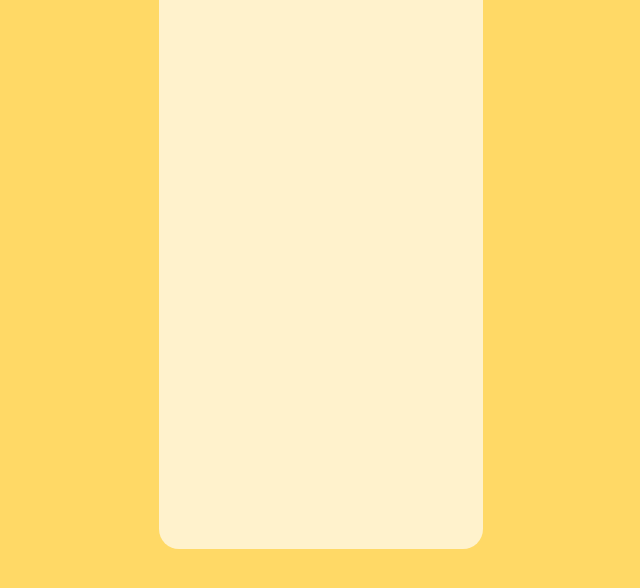
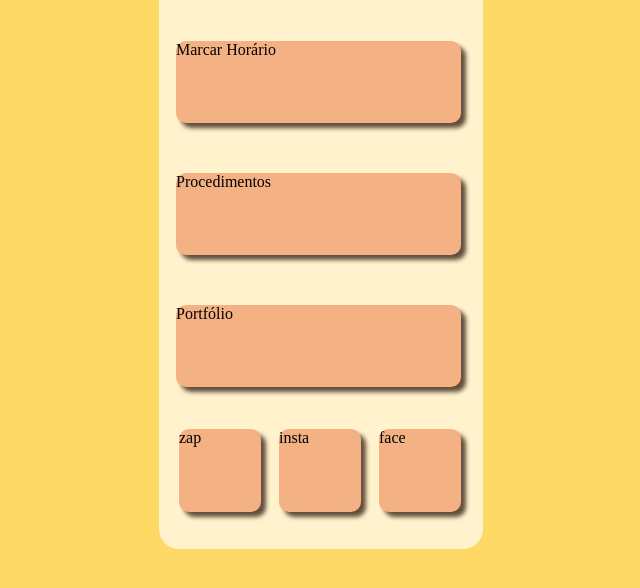
Before and after one commit to Italobgg/agendamento, a plain HTML site: page index.html in a window 1280 px wide. Shown: the part 212-800 px from the top of the page, without its empty margins (319-959 px from the left). Drawn offline with Linux system fonts and the light colour scheme.

Commit message:
add cards

```diff
--- a/index.html
+++ b/index.html
@@ -1,5 +1,6 @@
 <!DOCTYPE html>
 <html lang="en">
+
 <head>
     <meta charset="UTF-8">
     <meta http-equiv="X-UA-Compatible" content="IE=edge">
@@ -10,28 +11,30 @@
 
 <body>
     <main class="principal">
-        <div class="topo">
+
+        <div class="titulo">
             <h1 class="logo">Sol <span class="logoE">&</span> Mar</h1>
             <h2 class="subtitulo">Bem-vindo</h2>
         </div>
 
-<!--         <div class="opcao">
+        <div class="opcoes">
             <div class="marcar-horario">
-                <span>Marcar Horário</span>
+                <span class="marcar-span">Marcar Horário</span>
             </div>
 
             <div class="procedimentos">
-                <span>Procedimentos</span>
+                <span class="procedimentos-span">Procedimentos</span>
             </div>
 
             <div class="portfolio">
-                <span>Portfólio</span>
+                <span class="portfolio-span">Portfólio</span>
             </div>
         </div>
 
         <div class="icons">
+
             <div class="zap">
-                <span>zap</span>
+                <span>face</span>
             </div>
 
             <div class="insta">
@@ -39,9 +42,11 @@
             </div>
 
             <div class="face">
-                <span>face</span>
+                <span>zap</span>
             </div>
-        </div> -->
+
+        </div>
     </main>
 </body>
+
 </html>
--- a/style.css
+++ b/style.css
@@ -23,7 +23,7 @@ body {
     border-radius: 20px;
 }
 
-.topo {
+.titulo {
     position: absolute;
     width: 324px;
     height: 70px;
@@ -43,8 +43,7 @@ body {
 }
 
 .logoE {
-    color: #FAAB78
-    ;
+    color: #FAAB78;
 }
 
 .subtitulo {
@@ -52,3 +51,85 @@ body {
     font-size: 35px;
 
 }
+
+.opcoes {}
+
+.marcar-horario {
+    position: absolute;
+    width: 285px;
+    height: 82px;
+    left: 17px;
+    top: 212px;
+
+    background: #F4B183;
+    box-shadow: 5px 5px 4px rgba(90, 69, 53, 0.95);
+    border-radius: 10px;
+}
+
+.procedimentos {
+    position: absolute;
+    width: 285px;
+    height: 82px;
+    left: 17px;
+    top: 344px;
+
+    background: #F4B183;
+    box-shadow: 5px 5px 4px rgba(90, 69, 53, 0.95);
+    border-radius: 10px;
+}
+
+.portfolio {
+    position: absolute;
+    width: 285px;
+    height: 82px;
+    left: 17px;
+    top: 476px;
+
+    background: #F4B183;
+    box-shadow: 5px 5px 4px rgba(90, 69, 53, 0.95);
+    border-radius: 10px;
+}
+
+.zap {
+    position: absolute;
+    width: 82px;
+    height: 83px;
+    left: 220px;
+    top: 600px;
+
+    background: #F4B183;
+    box-shadow: 5px 5px 4px rgba(90, 69, 53, 0.95);
+    border-radius: 10px;
+}
+
+
+
+/* Icon 2 */
+
+
+.insta {
+    position: absolute;
+    width: 82px;
+    height: 83px;
+    left: 120px;
+    top: 600px;
+
+    background: #F4B183;
+    box-shadow: 5px 5px 4px rgba(90, 69, 53, 0.95);
+    border-radius: 10px;
+}
+
+
+/* Icon 1 */
+
+.face {
+    position: absolute;
+    width: 82px;
+    height: 83px;
+    left: 20px;
+    top: 600px;
+
+    background: #F4B183;
+    box-shadow: 5px 5px 4px rgba(90, 69, 53, 0.95);
+    border-radius: 10px;
+}
```
